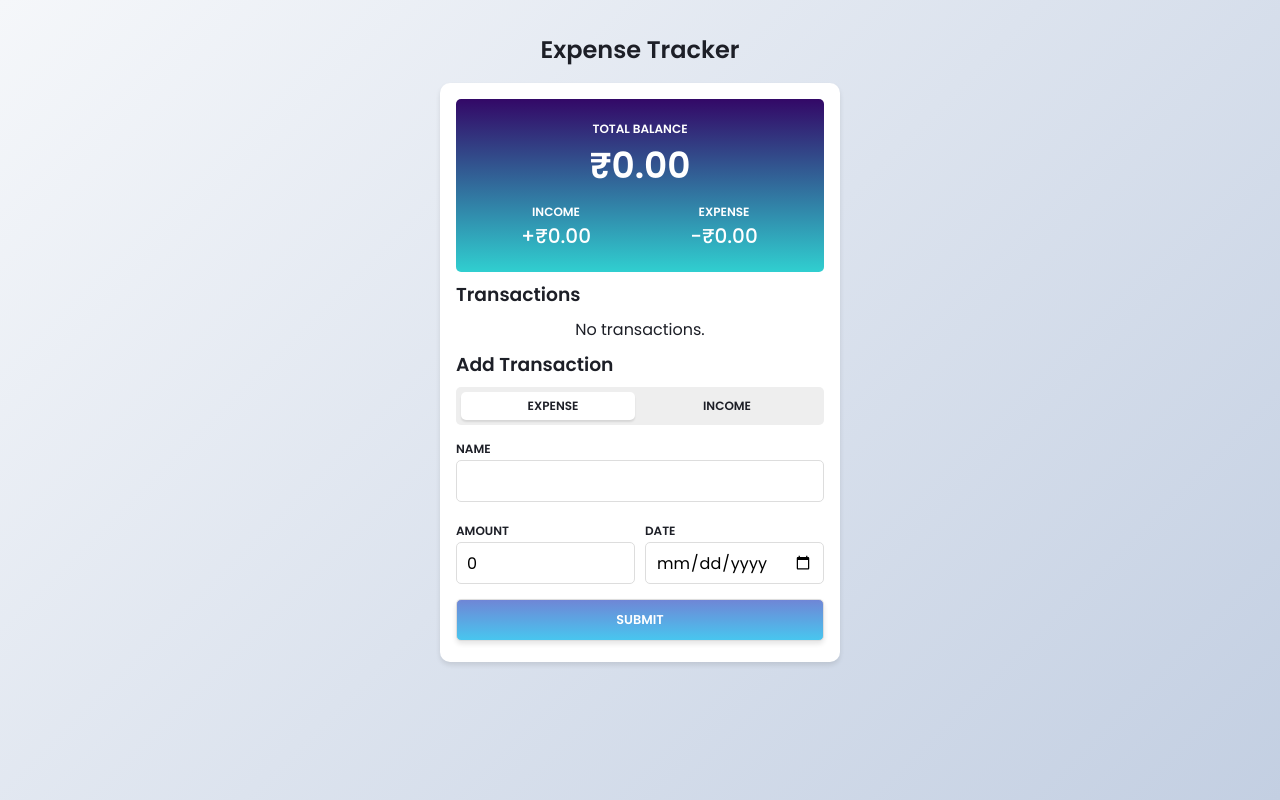
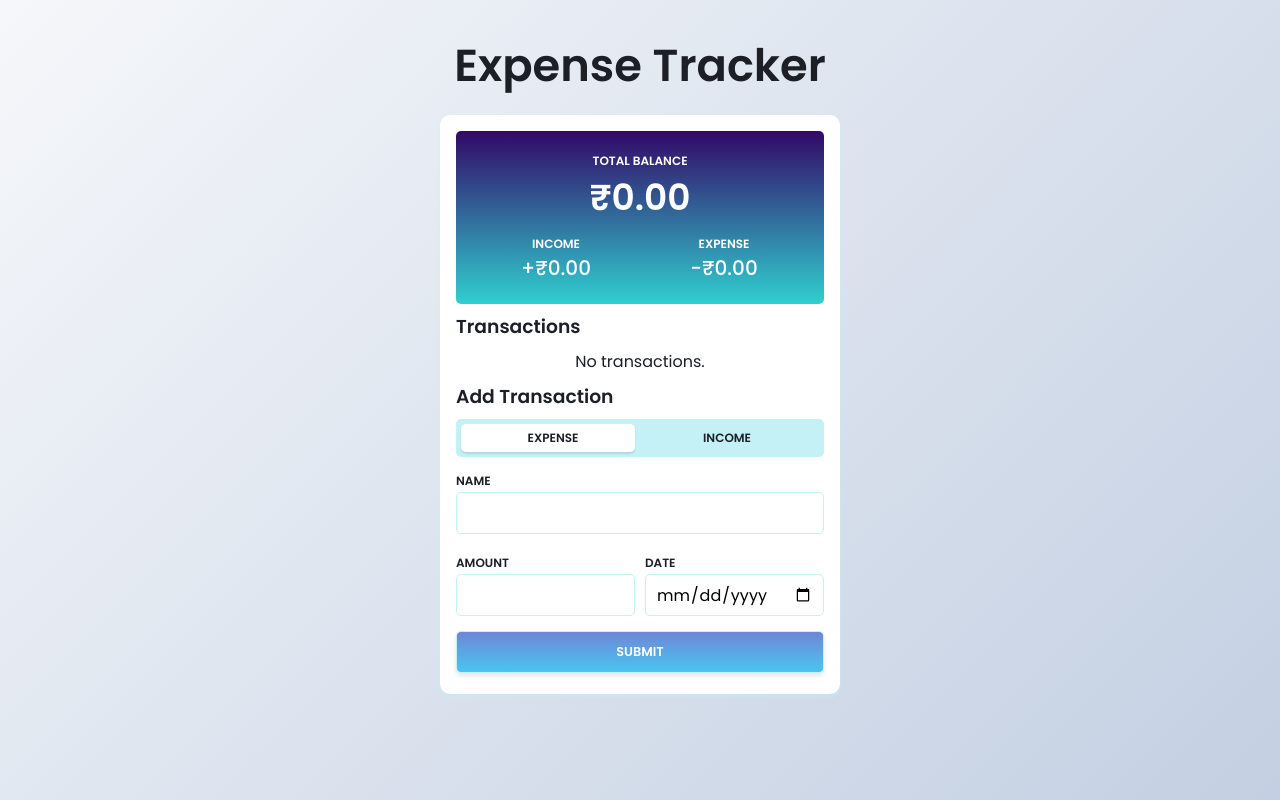
Before and after one commit to guptadhruv1901/CodeClauseInternship_Expense-Tracker, a plain HTML site: page index.html in a window 1280 px wide. Drawn offline with Linux system fonts and the light colour scheme.

Commit message:
bugs fixed

```diff
--- a/index.html
+++ b/index.html
@@ -54,9 +54,9 @@
             <input
               type="number"
               name="amount"
-              value="0"
-              min="0.01"
-              step="0.01"
+              value=""
+              min="0"
+              step="1"
               required
             />
           </div>
--- a/style.css
+++ b/style.css
@@ -24,7 +24,7 @@ body {
 
 h1 {
   text-align: center;
-  font-size: 1.5rem;
+  font-size: 2.8rem;
 }
 
 h3,
@@ -38,7 +38,7 @@ main {
   margin: 1rem auto;
   background-color: #fff;
   padding: 1rem;
-  box-shadow: 0 3px 5px rgba(0, 0, 0, 0.1);
+  box-shadow: 0 3px 5px #c3f1f579;
   border-radius: 10px;
 }
 
@@ -84,7 +84,7 @@ form input:not(#type),
 form button {
   width: 100%;
   padding: 10px;
-  border: 1px solid #ddd;
+  border: 1px solid #c3f1f5;
   border-radius: 5px;
   margin-bottom: 5px;
   height: 42px;
@@ -125,7 +125,7 @@ input#type {
   align-items: center;
   justify-content: center;
   padding: 10px;
-  background: #eee;
+  background: #c3f1f5;
   border-radius: 5px;
   position: relative;
 }
@@ -168,7 +168,7 @@ ul li {
 }
 
 ul li:hover {
-  background: rgba(0, 0, 0, 0.1);
+  background: #c3f1f570;
 }
 
 .name {
@@ -191,7 +191,7 @@ ul li:hover {
 }
 
 .amount.income {
-  color: rgb(162, 255, 56);
+  color: rgb(133, 205, 50);
 }
 
 .amount.expense {
```
